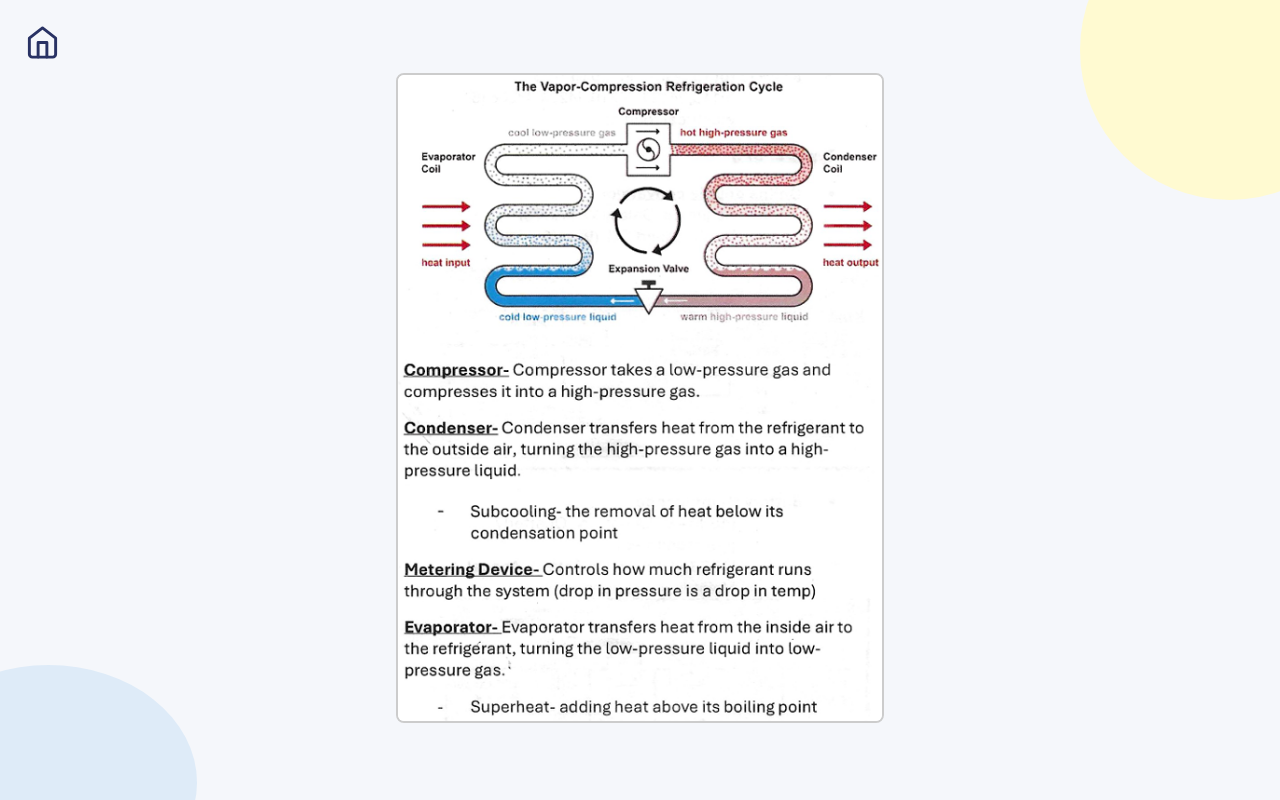
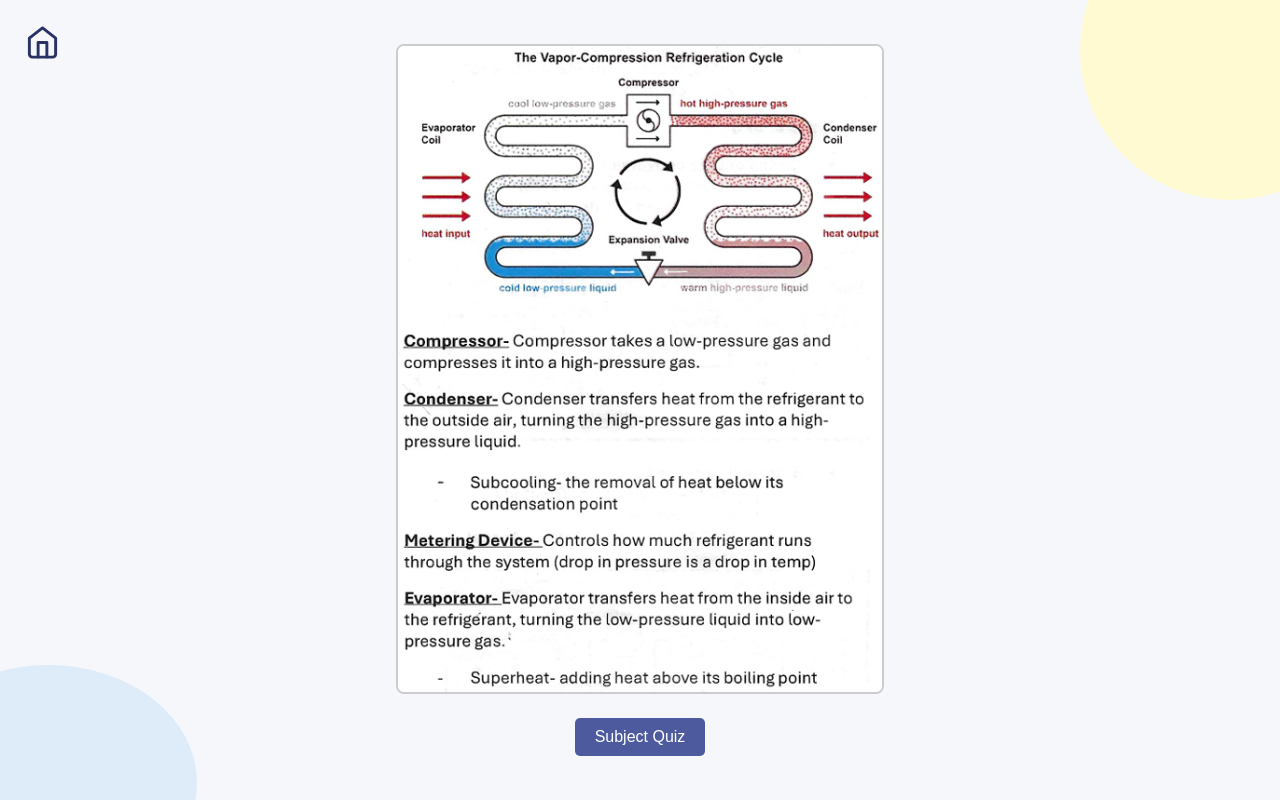
Before and after one commit to mejiab4494/Quizzical, a React (Vite) app: page /#home in a window 1280 px wide. Both pictures are taken after a click on the button "Refrigeration Cycle". Built offline with nearby package versions, Linux system fonts and the light colour scheme.

Commit message:
added quiz button for specific question on the review page

```diff
--- a/src/component/navButtons.jsx
+++ b/src/component/navButtons.jsx
@@ -7,7 +7,7 @@ export default function NavButtons({ page, setPage }) {
   const reviewPages = ["RefrigerationCycle", "fireSafety", "generator", "UPS", "preActionCabinet"];
 
   if (reviewPages.includes(page)) {
-    return <ReviewPage page={page} />;
+    return <ReviewPage page={page} navTo={setPage} />;
   }
 
   const handleNav = (p) => {
--- a/src/component/questions.jsx
+++ b/src/component/questions.jsx
@@ -1,10 +1,10 @@
 const questions = [
   {
     id: 1,
+    topic: "refrigeration",
     type: "dragdrop",
     question: "Label the Refrigeration cycle?",
     image: "./refricycle.png",
-
     labels: [
       "Compressor",
       "Hot high-pressure gas",
@@ -15,8 +15,6 @@ const questions = [
       "Evaporator",
       "Cold low-pressure gas"
     ],
-
-     // correct mapping
     answer: {
       1: "Compressor",
       2: "Hot high-pressure gas",
@@ -30,6 +28,7 @@ const questions = [
   },
   {
     id: 2,
+    topic: "refrigeration",
     question: "What is the role of a compressor in a refrigeration cycle?",
     options: [
       "A) Compresses low-pressure refrigerant gas into high-pressure hot gas",
@@ -41,6 +40,7 @@ const questions = [
   },
   {
     id: 3,
+    topic: "refrigeration",
     question: "What is the role of a condenser in a refrigeration cycle?",
     options: [
       "A) Absorbs heat from the space being cooled into the refrigerant",
@@ -52,6 +52,7 @@ const questions = [
   },
   {
     id: 4,
+    topic: "refrigeration",
     question: "What is the role of a metering device (expansion valve) in a refrigeration cycle?",
     options: [
       "A) Compresses low-pressure refrigerant gas into high-pressure hot gas",
@@ -63,6 +64,7 @@ const questions = [
   },
   {
     id: 5,
+    topic: "refrigeration",
     question: "What is the role of an evaporator in a refrigeration cycle?",
     options: [
       "A) Expands refrigerant to lower its pressure and temperature",
@@ -74,6 +76,7 @@ const questions = [
   },
   {
     id: 6,
+    topic: "fire safety",
     question: "How many cabinets per suite does the double interlock pre-action system contain?",
     options: [
       "A) 1 cabinet per suite",
@@ -85,6 +88,7 @@ const questions = [
   },
   {
     id: 7,
+    topic: "fire safety",
     question: "What is the correct system air pressure range for pipes in gauge identification?",
     options: [
       "A) 75-150 PSI",
@@ -96,6 +100,7 @@ const questions = [
   },
   {
     id: 8,
+    topic: "fire safety",
     question: "What is the priming pressure range for the deluge system?",
     options: [
       "A) 15-60 PSI",
@@ -107,6 +112,7 @@ const questions = [
   },
   {
     id: 9,
+    topic: "fire safety",
     question: "What type of smoke detector is used in the Cross Zone (HSO) system?",
     options: [
       "A) Overhead smoke detector",
@@ -118,6 +124,7 @@ const questions = [
   },
   {
     id: 10,
+    topic: "fire safety",
     question: "In the Cross Detection Pre-Action system, how are the two overhead smoke detectors assigned?",
     options: [
       "A) Each assigned to separate zones",
@@ -129,6 +136,7 @@ const questions = [
   },
   {
     id: 11,
+    topic: "fire safety",
     question: "What is the second step in the double interlock pre-action system after CD primes the solenoid?",
     options: [
       "A) Activation of building strobes",
@@ -140,6 +148,7 @@ const questions = [
   },
   {
     id: 12,
+    topic: "fire safety",
     question: "What does the FIRST smoke detector activation do?",
     options: [
       "A) Sends an alarm to FACP and activates building A/V",
@@ -151,6 +160,7 @@ const questions = [
   },
   {
     id: 13,
+    topic: "fire safety",
     question: "Which of the following is NOT triggered by the second smoke detector activation?",
     options: [
       "A) Activate building and suite A/V (strobes and horns)",
@@ -162,6 +172,7 @@ const questions = [
   },
   {
     id: 14,
+    topic: "fire safety",
     question: "What is the water supply pressure range for water entry?",
     options: [
       "A) 15-60 PSI",
@@ -173,6 +184,7 @@ const questions = [
   },
   {
     id: 15,
+    topic: "fire safety",
     question: "What triggers the mechanical signal in the double interlock pre-action system?",
     options: [
       "A) Loss of water pressure",
@@ -182,9 +194,9 @@ const questions = [
     ],
     answer: "B) Signal from smoke heads"
   },
-
   {
     id: 16,
+    topic: "generator",
     question: "What is the correct battery voltage range for the generator's running parameters?",
     options: [
       "A) 12-15V",
@@ -196,6 +208,7 @@ const questions = [
   },
   {
     id: 17,
+    topic: "generator",
     question: "What is the minimum acceptable oil pressure for the generator while running?",
     options: [
       "A) >25 psi",
@@ -207,6 +220,7 @@ const questions = [
   },
   {
     id: 18,
+    topic: "generator",
     question: "At what temperature is the generator flagged (X) for coolant and oil temperature?",
     options: [
       "A) =>180F",
@@ -218,6 +232,7 @@ const questions = [
   },
   {
     id: 19,
+    topic: "generator",
     question: "What is the generator's normal engine speed and frequency?",
     options: [
       "A) ~1200 RPM / 50 HZ",
@@ -229,6 +244,7 @@ const questions = [
   },
   {
     id: 20,
+    topic: "generator",
     question: "What is the correct amperage range for the generator's running parameters?",
     options: [
       "A) 1-2 ADC",
@@ -240,6 +256,7 @@ const questions = [
   },
   {
     id: 21,
+    topic: "generator",
     question: "What is the minimum acceptable fuel pressure for the generator?",
     options: [
       "A) >60 psi",
@@ -251,6 +268,7 @@ const questions = [
   },
   {
     id: 22,
+    topic: "generator",
     question: "What does the 10% ullage in the fuel tank allow for?",
     options: [
       "A) Emergency fuel reserve",
@@ -262,6 +280,7 @@ const questions = [
   },
   {
     id: 23,
+    topic: "generator",
     question: "What type of fuel does the generator use and why?",
     options: [
       "A) Regular diesel — widely available and inexpensive",
@@ -273,6 +292,7 @@ const questions = [
   },
   {
     id: 24,
+    topic: "generator",
     question: "How many gallons does the fuel tank hold at 90% capacity?",
     options: [
       "A) 5,400 gallons",
@@ -284,6 +304,7 @@ const questions = [
   },
   {
     id: 25,
+    topic: "generator",
     question: "What is the cooling system capacity and coolant mixture used?",
     options: [
       "A) 200 gallons, 50/50 Propylene glycol",
@@ -295,6 +316,7 @@ const questions = [
   },
   {
     id: 26,
+    topic: "generator",
     question: "What is the DEF/Urea tank capacity at 100%?",
     options: [
       "A) 316 gallons",
@@ -306,6 +328,7 @@ const questions = [
   },
   {
     id: 27,
+    topic: "generator",
     question: "When is ozone season and what are the restricted hours?",
     options: [
       "A) June 1 – August 31, 6am-6pm",
@@ -317,6 +340,7 @@ const questions = [
   },
   {
     id: 28,
+    topic: "generator",
     question: "Approximately how many hours of DEF dosing does the tank provide at 100% load?",
     options: [
       "A) 20 hours",
@@ -328,6 +352,7 @@ const questions = [
   },
   {
     id: 29,
+    topic: "generator",
     question: "What is the oil capacity including filters?",
     options: [
       "A) 100 gallons (10/30w)",
@@ -339,6 +364,7 @@ const questions = [
   },
   {
     id: 30,
+    topic: "generator",
     question: "What is the boost pressure for the generator's running parameters?",
     options: [
       "A) 7 psi",
@@ -348,9 +374,9 @@ const questions = [
     ],
     answer: "C) 14 psi"
   },
-// Main UPS Components
   {
     id: 31,
+    topic: "UPS",
     question: "What is the primary function of a Rectifier in a UPS system?",
     options: [
       "A) Converts DC to AC power",
@@ -362,6 +388,7 @@ const questions = [
   },
   {
     id: 32,
+    topic: "UPS",
     question: "What is the primary function of an Inverter in a UPS system?",
     options: [
       "A) Converts AC to DC power",
@@ -373,6 +400,7 @@ const questions = [
   },
   {
     id: 33,
+    topic: "UPS",
     question: "What role do batteries play in a UPS system?",
     options: [
       "A) Convert AC power to DC power",
@@ -384,6 +412,7 @@ const questions = [
   },
   {
     id: 34,
+    topic: "UPS",
     question: "What is the function of a Static Switch in a UPS system?",
     options: [
       "A) Converts DC power back to AC",
@@ -395,6 +424,7 @@ const questions = [
   },
   {
     id: 35,
+    topic: "UPS",
     question: "Which two UPS components work together to first convert AC to DC and then back to AC?",
     options: [
       "A) Static Switch and Batteries",
@@ -404,10 +434,9 @@ const questions = [
     ],
     answer: "C) Rectifier and Inverter"
   },
-
-// Other UPS Components
   {
     id: 36,
+    topic: "UPS",
     question: "Which UPS component stores electrical energy and helps smooth out voltage fluctuations?",
     options: [
       "A) Contactor",
@@ -419,6 +448,7 @@ const questions = [
   },
   {
     id: 37,
+    topic: "UPS",
     question: "What is the role of a Contactor in a UPS system?",
     options: [
       "A) Steps up or steps down voltage levels",
@@ -430,6 +460,7 @@ const questions = [
   },
   {
     id: 38,
+    topic: "UPS",
     question: "What is the primary purpose of Breakers in a UPS system?",
     options: [
       "A) Convert AC to DC power",
@@ -441,6 +472,7 @@ const questions = [
   },
   {
     id: 39,
+    topic: "UPS",
     question: "What is the function of a Transformer in a UPS system?",
     options: [
       "A) Switches between utility and bypass power",
@@ -452,6 +484,7 @@ const questions = [
   },
   {
     id: 40,
+    topic: "UPS",
     question: "Which of the following is NOT listed as one of the four MAIN components of a UPS?",
     options: [
       "A) Rectifier",
@@ -463,10 +496,10 @@ const questions = [
   },
   {
     id: 41,
+    topic: "UPS",
     type: "dragdrop",
     question: "Label the UPS system",
     image: "../img/ups.png",
-
     labels: [
       "Maintenance Bypass Breaker",
       "UPS Input Breaker",
@@ -477,7 +510,6 @@ const questions = [
       "Static Bypass Switch",
       "Maintenance Isolation Breaker"
     ],
-
     answer: {
       1: "Maintenance Bypass Breaker",
       2: "UPS Input Breaker",
@@ -490,11 +522,11 @@ const questions = [
     }
   },
   {
-  id: 41,
+    id: 42,
+    topic: "pre-action cabinet",
     type: "dragdrop",
     question: "Label the Pre-Action Cabinet system",
     image: "../img/preActionCabinet.png",
-
     labels: [
       "Flapper/Deluge Valve",
       "Water Supply",
@@ -504,7 +536,6 @@ const questions = [
       "Water Pressure Gauge",
       "Release Valve"
     ],
-
     answer: {
       1: "Flapper/Deluge Valve",
       2: "Water Supply",
@@ -515,8 +546,6 @@ const questions = [
       7: "Release Valve",
     }
   }
-
 ];
 
-
 export default questions;
--- a/src/component/reviewinfo.jsx
+++ b/src/component/reviewinfo.jsx
@@ -1,12 +1,14 @@
 const reviewInfo = [
   {
     id: "RefrigerationCycle",   // match the page name string
+    topic: "refrigeration",
     classname: "refricycle",
     img: "/img/refricycle.png",
     videoLink: "https://www.youtube.com/watch?v=xBxyhxmhigc"
   },
   {
     id: "fireSafety",
+    topic: "fire safety",
     classname: "firesafety",
     img: "/img/firelifesafety1.png",
     img2: "/img/firelifesafety2.png",           // second image
@@ -15,17 +17,20 @@ const reviewInfo = [
   },
   {
     id: "generator",
+    topic: "generator",
     classname: "generator",
     img: "/img/generator.png",
     videoLink: "https://www.youtube.com/watch?v=QtOyye8fYNk"
   },
   {
     id: "UPS",
+    topic: "UPS",
     classname: "ups",
     link: "https://docs.google.com/presentation/d/e/2PACX-1vRWfydjvlVeM4zXUOaa-AJAVkeZHAmoDcn2stqbRJ7iaXhgwfg2ShZ14njAb6d4Rd80MSYMUpgdE-CJ/pubembed?start=false&loop=false&delayms=3000",
   },
   {
     id: "preActionCabinet",
+    topic: "pre-action cabinet",
     classname: "preActionCabinet1",
     img: "/img/preActionCabinet1.png",
     videoLink: "https://www.youtube.com/watch?v=55zpGAOlFeY"
--- a/src/component/reviewpage.css
+++ b/src/component/reviewpage.css
@@ -18,6 +18,16 @@
 .reviewPage-Container img:hover {
   transform: scale(1.05);
   box-shadow: 0 4px 15px rgba(0, 0, 0, 0.2);
+}
+
+.subQuizBtn {
+  background-color: #4D5B9E;
+  color: white;
+  border: none;
+  padding: 10px 20px;
+  border-radius: 5px;
+  cursor: pointer;
+  font-size: 16px;
 }
 
 .firesafety {
@@ -43,7 +53,6 @@
   width: 1000px;
   height: 700px;
 }
-
 
 /* Landscape phones and small tablets */
 @media (orientation: landscape) and (max-width: 900px) {
--- a/src/component/reviewpage.jsx
+++ b/src/component/reviewpage.jsx
@@ -1,7 +1,7 @@
 import reviewInfo from "./reviewinfo";
 import "./reviewpage.css";
 
-export default function ReviewPage({ page }) {
+export default function ReviewPage({ page, navTo }) {
   const info = reviewInfo.find(item => item.id === page);
   if (!info) return null;
 
@@ -33,6 +33,11 @@ export default function ReviewPage({ page }) {
           </a>
         )}
 
+
+
+        </div>
+        <div>
+          <button className="subQuizBtn" onClick={() => navTo("quiz", info.topic)}>Subject Quiz</button>
         </div>
       </div>
   );
--- a/src/component/startingPage.jsx
+++ b/src/component/startingPage.jsx
@@ -4,10 +4,12 @@ import NavButtons from "./navButtons.jsx"
 
 export default function StartingPage() {
   const [page, setPage] = useState("home")
+  const [quizTopic, setQuizTopic] = useState(null)
 
-  const navigateTo = (newPage) => {
+  const navigateTo = (newPage, topic = null) => {
     window.history.pushState({ page: newPage }, "", `#${newPage}`)
     setPage(newPage)
+    setQuizTopic(topic)
   }
 
   useEffect(() => {
@@ -37,7 +39,7 @@ export default function StartingPage() {
         </button>
       )}
 
-      {page === "quiz" && <QuestionPage />}
+      {page === "quiz" && <QuestionPage topic={quizTopic} />}
 
       {page === "home" && (
         <div className="centered-container">
```
Also changed, not shown: src/App.css (+0 -179 lines), src/component/questionPage.css (added, +184 -0 lines), src/component/questionPage.jsx (+9 -3 lines). Lines whose indentation alone changed are shown as unchanged.
